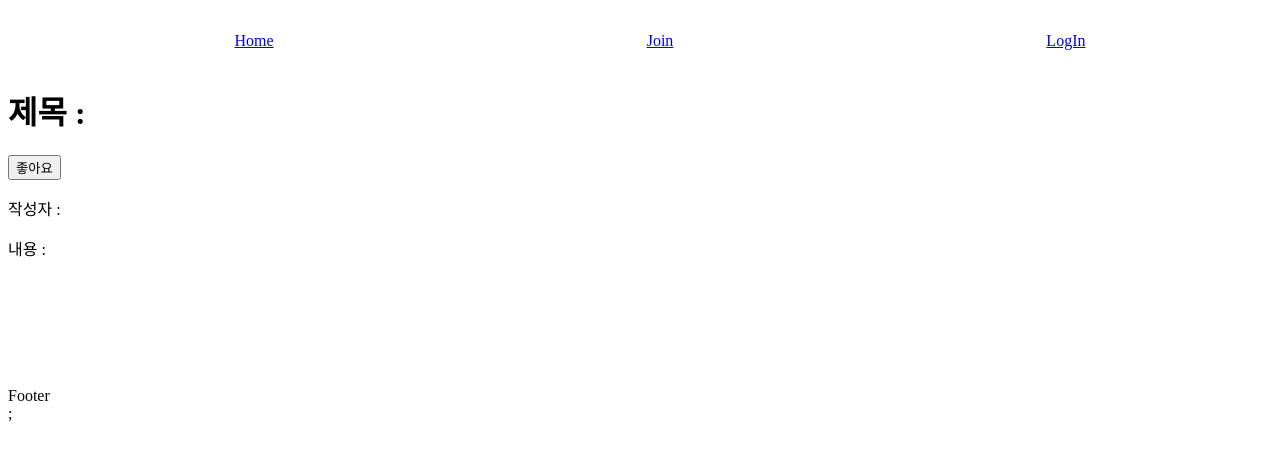
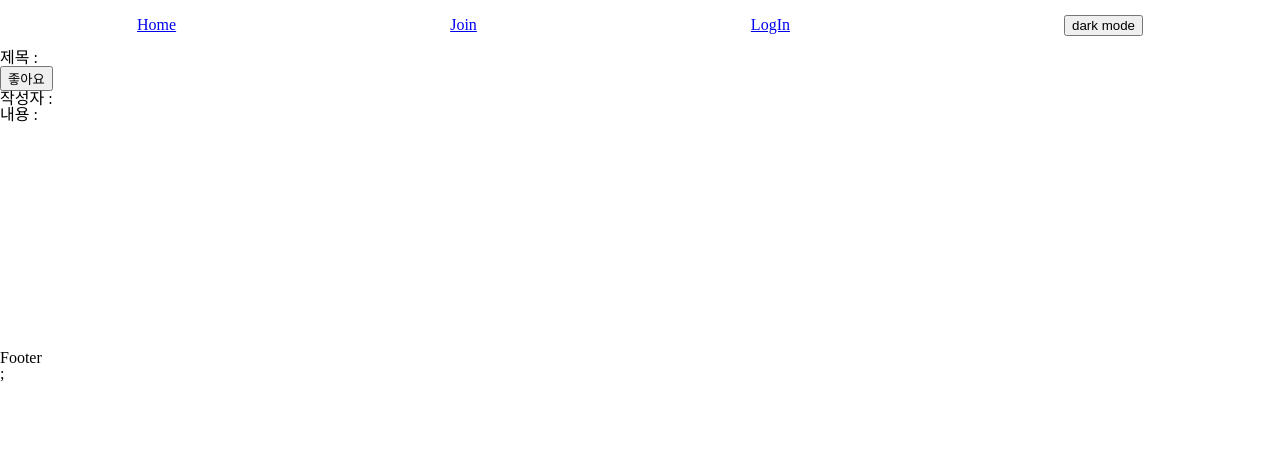
Before and after one commit to jukangpark/assignment_client, a React (Create React App) app: page /posts/1 in a window 1280 px wide. Shown: the top 460 px of the page. Built offline with nearby package versions, Linux system fonts and the light colour scheme; no server answers.

Commit message:
모듈정리

```diff
--- a/src/App.js
+++ b/src/App.js
@@ -2,6 +2,7 @@ import Router from "./Router";
 
 import { QueryClientProvider, QueryClient } from "@tanstack/react-query";
 import { ReactQueryDevtools } from "@tanstack/react-query-devtools";
+import GlobalStyle from "style/GlobalStyle";
 
 const queryClient = new QueryClient();
 
@@ -10,6 +11,7 @@ const App = () => {
     <QueryClientProvider client={queryClient}>
       <Router />
       <ReactQueryDevtools initialIsOpen={true} />;
+      <GlobalStyle />
     </QueryClientProvider>
   );
 };
--- a/src/Router.js
+++ b/src/Router.js
@@ -1,6 +1,6 @@
 import { BrowserRouter, Routes, Route } from "react-router-dom";
 import { useRecoilValue } from "recoil";
-import { currentUserInfoQuery } from "./atom";
+import { currentUserInfoQuery } from "./atom/atom";
 import LayOut from "./layout/LayOut";
 import Detail from "./pages/post/Detail";
 import Home from "./pages/Home";
--- a/src/atom.js
+++ b/src/atom/atom.js
@@ -12,6 +12,11 @@ if (token) {
 
 // token 값이 존재한다고 한다면?
 // 해당 토큰 값을 가지고 user 의 Profile 정보를 가지고 올 수 있는 api 호출하기
+
+export const isDark = atom({
+  key: "isDark",
+  default: false,
+});
 
 export const globalLoggedInState = atom({
   key: "isLoggedIn",
--- a/src/components/Header.js
+++ b/src/components/Header.js
@@ -49,6 +49,9 @@ const Header = ({ isLoggedIn, id }) => {
             </li>
           </>
         )}
+        <li>
+          <button>dark mode</button>
+        </li>
       </ul>
     </StyledHeader>
   );
--- /dev/null
+++ b/src/components/Post.js
@@ -0,0 +1,29 @@
+import { Link } from "react-router-dom";
+import styled from "styled-components";
+
+const StyledPost = styled.div`
+  border: 1px solid gray;
+  margin: 10px;
+  display: block;
+
+  a > h1 {
+    font-size: 24px;
+  }
+`;
+
+const Post = ({ post }) => {
+  return (
+    <StyledPost>
+      <Link to={`/posts/${post._id}`}>
+        <h1> 제목 : {post?.title}</h1>
+        <p> 내용 : {post?.content}</p>
+        <p> 작성일 : {post?.createdAt}</p>
+      </Link>
+      <Link to={`/user/${post?.author}`}>
+        <p> author: {post?.author}</p>
+      </Link>
+    </StyledPost>
+  );
+};
+
+export default Post;
--- a/src/layout/LayOut.js
+++ b/src/layout/LayOut.js
@@ -1,8 +1,8 @@
 import { Outlet } from "react-router";
 import { useRecoilValue } from "recoil";
-import { currentUserInfoQuery } from "../atom";
-import Footer from "../components/Footer";
-import Header from "../components/Header";
+import { currentUserInfoQuery } from "atom/atom";
+import Footer from "components/Footer";
+import Header from "components/Header";
 
 const LayOut = () => {
   const data = useRecoilValue(currentUserInfoQuery);
--- a/src/pages/Home.js
+++ b/src/pages/Home.js
@@ -1,8 +1,20 @@
 import { useQuery } from "@tanstack/react-query";
-import { Link } from "react-router-dom";
 import { getPosts } from "../api/api";
+import Post from "../components/Post";
 
 // npm i react-dotenv
+
+/*
+  리엑트 쿼리는 데이터의 캐시 처리를 간편하게 할 수 있는 인터페이스를 제공합니다.
+  몇 초 이후에 데이터가 유효하지 않은 것으로 간주하고 데이터를 다시 받아옵니다.
+  데이터에 변경점이 있는 경우에만 리렌더링을 수행합니다.
+  유저가 탭을 이동했다가 다시 돌아왔을 때 데이터를 다시 불러옵니다.
+  데이터를 다시 호출할 때 응답이 오기 전까지는 이전 뎅터를 계속 보여줍니다.
+
+  useQuery 에서 사용하게 되는 Query Key 는 React Query 에서 쿼리 캐싱을 관리하기 위한,
+  unique key 로 사용됩니다.
+  배열형태로 설정해줘야합니다
+ */
 
 const Home = () => {
   // const [posts, setPosts] = useState([]);
@@ -17,20 +29,9 @@ const Home = () => {
     queryFn: getPosts,
   });
 
-  // useQuery 에서 사용하게 되는 Query Key 는 React Query 에서 쿼리 캐싱을 관리하기 위한,
-  // unique key 로 사용됩니다.
-  // 배열형태로 설정해줘야합니다
-
-  // 리엑트 쿼리는 데이터의 캐시 처리를 간편하게 할 수 있는 인터페이스를 제공합니다.
-  // 몇 초 이후에 데이터가 유효하지 않은 것으로 간주하고 데이터를 다시 받아옵니다.
-  // 데이터에 변경점이 있는 경우에만 리렌더링을 수행합니다.
-  // 유저가 탭을 이동했다가 다시 돌아왔을 때 데이터를 다시 불러옵니다.
-  // 데이터를 다시 호출할 때 응답이 오기 전까지는 이전 뎅터를 계속 보여줍니다.
-
   console.log(posts);
 
   // useEffect(() => {
-  //   console.log(process.env);
   //   const func = async () => {
   //     const response = await fetch(
   //       `${process.env.REACT_APP_BASE_URL}/posts/test`
@@ -50,23 +51,8 @@ const Home = () => {
     <div>
       <h1>Home 페이지</h1>
       {posts?.map((post, index) => (
-        <div
-          key={index}
-          style={{ border: "1px solid gray", margin: "10px", display: "block" }}
-        >
-          <Link to={`/posts/${post._id}`}>
-            <h1> 제목 : {post?.title}</h1>
-            <p> 내용 : {post?.content}</p>
-            <p> 작성일 : {post?.createdAt}</p>
-          </Link>
-          <Link to={`/user/${post?.author}`}>
-            <p> author: {post?.author}</p>
-          </Link>
-        </div>
+        <Post key={index} post={post} />
       ))}
-      {/* <Child>
-        <div>1</div>
-      </Child> */}
     </div>
   );
 };
--- a/src/pages/post/Detail.js
+++ b/src/pages/post/Detail.js
@@ -1,7 +1,7 @@
 import { useEffect, useState } from "react";
 import { useNavigate, useParams } from "react-router";
 import { useRecoilValue } from "recoil";
-import { currentUserInfoQuery } from "../../atom";
+import { currentUserInfoQuery } from "../../atom/atom";
 
 const Detail = () => {
   const token = JSON.parse(window.localStorage.getItem("token"));
--- /dev/null
+++ b/src/style/GlobalStyle.js
@@ -0,0 +1,50 @@
+import { createGlobalStyle } from "styled-components";
+
+const GlobalStyle = createGlobalStyle`
+    html, body, div, span, applet, object, iframe,
+    h1, h2, h3, h4, h5, h6, p, blockquote, pre,
+    a, abbr, acronym, address, big, cite, code,
+    del, dfn, em, img, ins, kbd, q, s, samp,
+    small, strike, strong, sub, sup, tt, var,
+    b, u, i, center,
+    dl, dt, dd, ol, ul, li,
+    fieldset, form, label, legend,
+    table, caption, tbody, tfoot, thead, tr, th, td,
+    article, aside, canvas, details, embed,
+    figure, figcaption, footer, header, hgroup,
+    menu, nav, output, ruby, section, summary,
+    time, mark, audio, video {
+        margin: 0;
+        padding: 0;
+        border: 0;
+        font-size: 100%;
+        font: inherit;
+        vertical-align: baseline;
+    }
+    /* HTML5 display-role reset for older browsers */
+    article, aside, details, figcaption, figure,
+    footer, header, hgroup, menu, nav, section {
+        display: block;
+    }
+    body {
+        line-height: 1;
+    }
+    ol, ul {
+        list-style: none;
+    }
+    blockquote, q {
+        quotes: none;
+    }
+    blockquote:before, blockquote:after,
+    q:before, q:after {
+        content: '';
+        content: none;
+    }
+    table {
+        border-collapse: collapse;
+        border-spacing: 0;
+    }
+
+`;
+
+export default GlobalStyle;
```
Also changed, not shown: jsconfig.json (added, +8 -0 lines).
